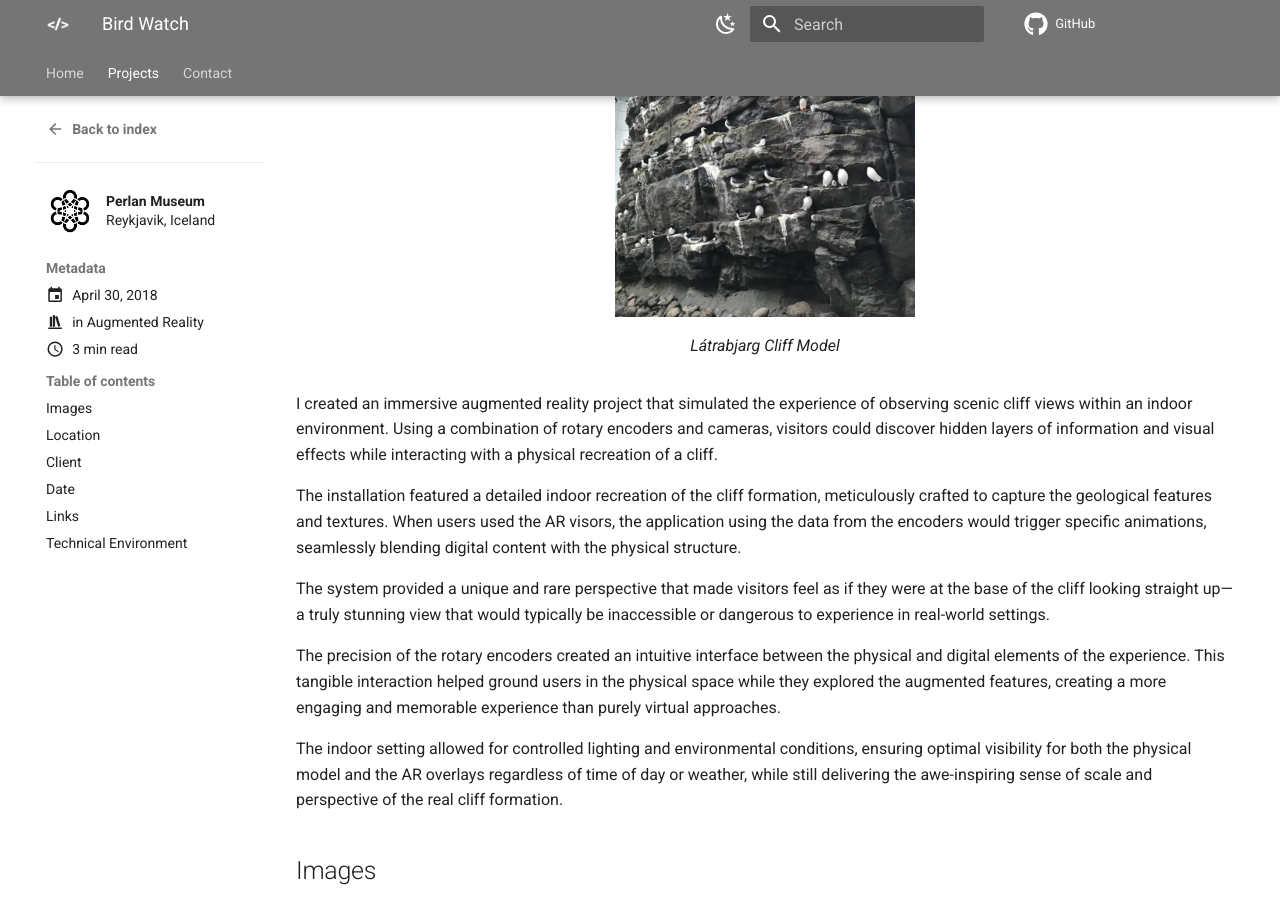
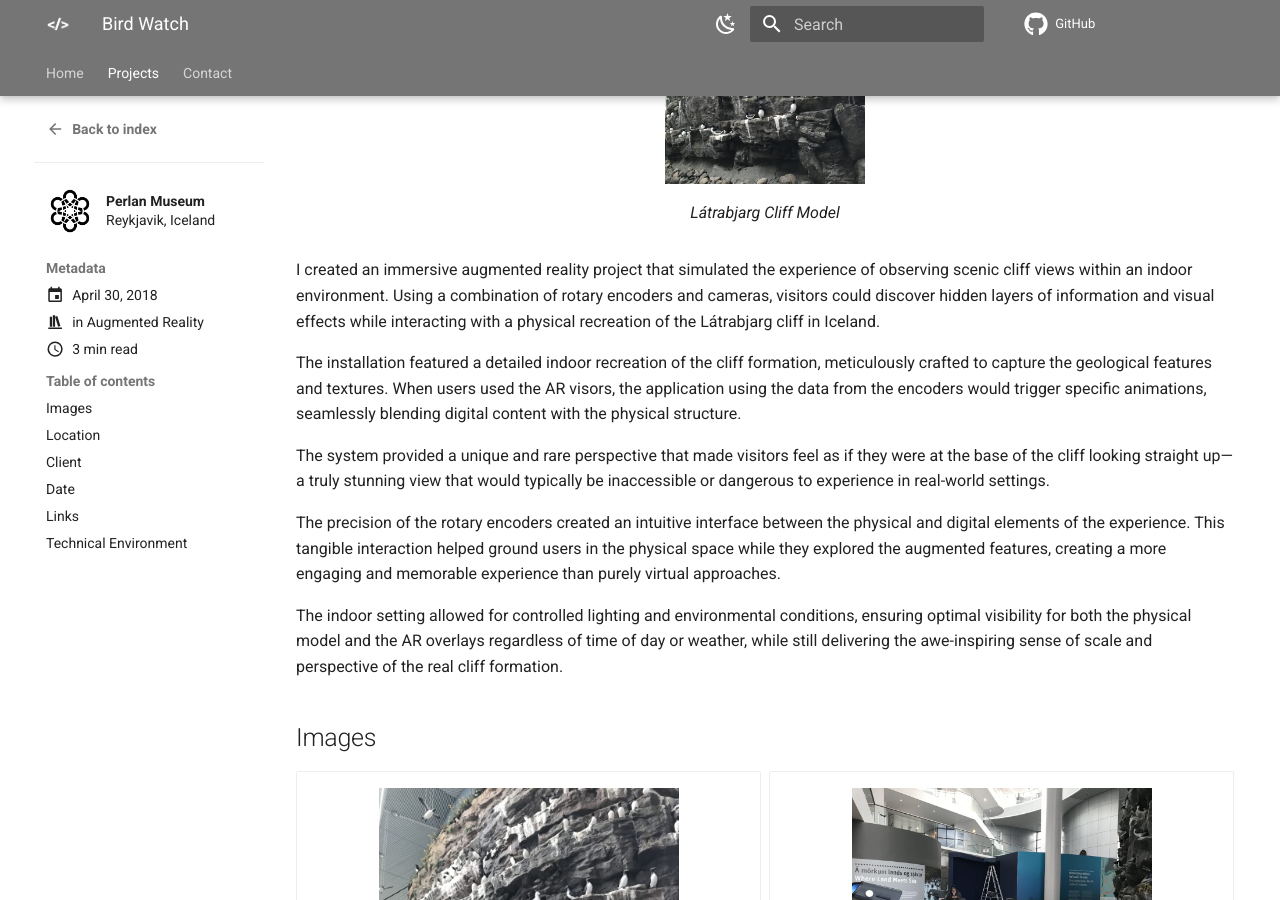
Before and after one commit to idfx/idfx.github.io, an MkDocs documentation site: the page built from docs/blog/posts/perlan.md, in a window 1280 px wide and 900 px high, scrolled down 367 px. Built offline with MkDocs 1.6.1 and Material for MkDocs 9.7.7, drawn with Linux system fonts in a browser that asks for light colours; comment, search, counter and statistics services are not loaded.

Commit message:
Adapting copy

```diff
--- a/docs/blog/posts/perlan.md
+++ b/docs/blog/posts/perlan.md
@@ -14,9 +14,9 @@ authors:
 
 # Bird Watch
 
-<figure markdown> ![Látrabjarg Cliff Model](/images/perlan/IMG_5568-768x1024.jpeg "Látrabjarg Cliff Model"){width="300px"} <figcaption>Látrabjarg Cliff Model</figcaption></figure>
+<figure markdown> ![Látrabjarg Cliff Model](/images/perlan/IMG_5568-768x1024.jpeg "Látrabjarg Cliff Model"){width="200px"} <figcaption>Látrabjarg Cliff Model</figcaption></figure>
 
-I created an immersive augmented reality project that simulated the experience of observing scenic cliff views within an indoor environment. Using a combination of rotary encoders and cameras, visitors could discover hidden layers of information and visual effects while interacting with a physical recreation of a cliff.
+I created an immersive augmented reality project that simulated the experience of observing scenic cliff views within an indoor environment. Using a combination of rotary encoders and cameras, visitors could discover hidden layers of information and visual effects while interacting with a physical recreation of the Látrabjarg cliff in Iceland.
 
 <!-- more -->
 
```
